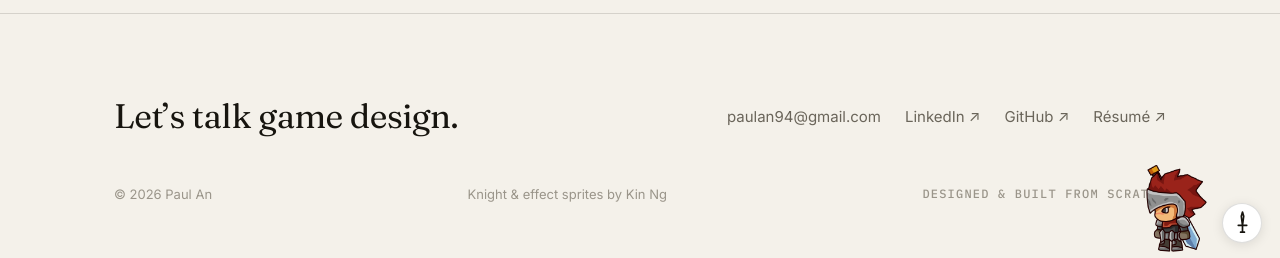
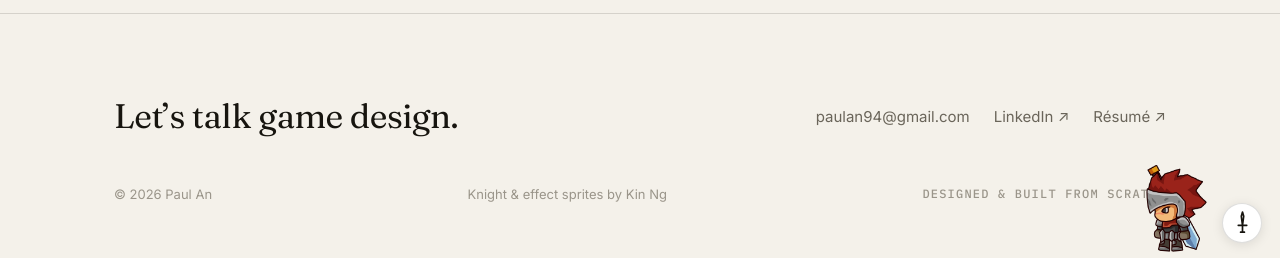
Before and after one commit to paulan94/GamePANPortfolio, a Jekyll site: the page built from pages/index.md, in a window 1280 px wide and 900 px high, scrolled down 1848 px. Shown: the part 639-897 px from the top of the window. Built offline with Jekyll 4.4.1, drawn with Linux system fonts in a browser that asks for light colours.

Commit message:
Remove GitHub link from site footer

```diff
--- a/_config.yml
+++ b/_config.yml
@@ -30,7 +30,7 @@ author:
 # dribbble          : your_username
   email             : paulan94@gmail.com
   # facebook          : your_username
-  github            : paulan94
+# github            : paulan94
 # gitlab            : your_username
 # instagram         : your_username
 # kaggle            : your_username
--- a/_includes/footer.html
+++ b/_includes/footer.html
@@ -5,7 +5,6 @@
       <div class="foot-links">
         <a href="mailto:{{ site.author.email }}">{{ site.author.email }}</a>
         <a href="https://www.linkedin.com/in/{{ site.author.linkedin }}/" target="_blank" rel="noopener noreferrer">LinkedIn ↗</a>
-        <a href="https://github.com/{{ site.author.github }}" target="_blank" rel="noopener noreferrer">GitHub ↗</a>
         <a href="{{ site.resume_url | relative_url }}" target="_blank" rel="noopener noreferrer">Résumé ↗</a>
       </div>
     </div>
```
